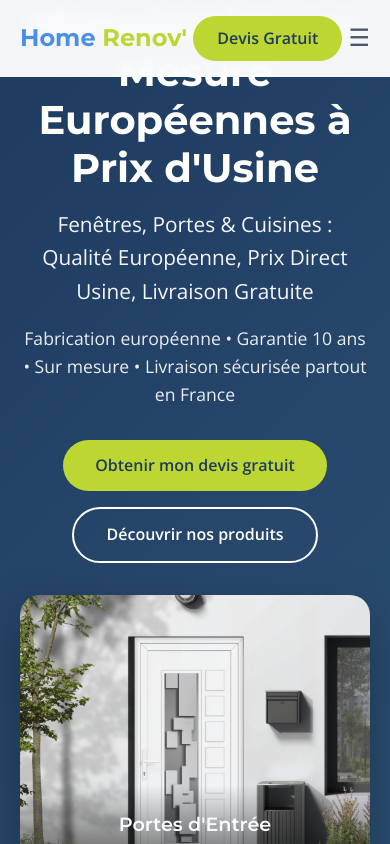
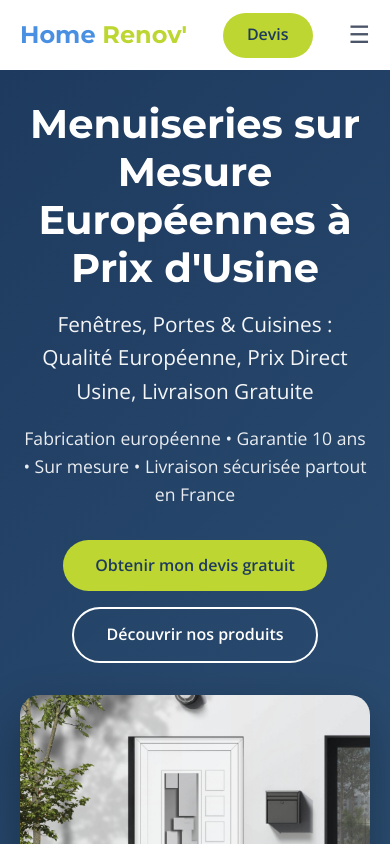
Before and after one commit to leonelkenfack/home-renov, a plain HTML site: page index.html in a window 390 px wide. Shown: the top 844 px of the page. Drawn offline with nearby package versions, Linux system fonts and the light colour scheme.

Commit message:
Mise a jour de la hauteur de la section hero

```diff
--- a/index.html
+++ b/index.html
@@ -22,7 +22,7 @@
                     <li><a href="#apropos">À propos</a></li>
                     <li><a href="#contact">Contact</a></li>
                 </ul>
-                <a href="#contact" class="contact-btn">Devis Gratuit</a>
+                <a href="#contact" class="contact-btn">Devis</a>
                 <button class="mobile-menu-btn" id="mobile-menu-btn">☰</button>
                 <div class="mobile-nav" id="mobile-nav">
                     <ul>
--- a/style.css
+++ b/style.css
@@ -775,6 +775,14 @@ body {
 
 /* Mobile Responsive */
 @media (max-width: 768px) {
+    body {
+        padding-top: 70px; /* Ajustement pour mobile */
+    }
+
+    /* .hero {
+        padding-left: 30px;
+    } */
+
     .nav-links {
         display: none;
     }
@@ -785,12 +793,14 @@ body {
 
     .navbar {
         position: relative;
+        padding: 0.8rem 0; /* Padding réduit sur mobile */
     }
 
     .hero-content {
         grid-template-columns: 1fr;
         text-align: center;
         gap: 2rem;
+        padding-top: 30px;
     }
 
     .hero-text h1 {
```
